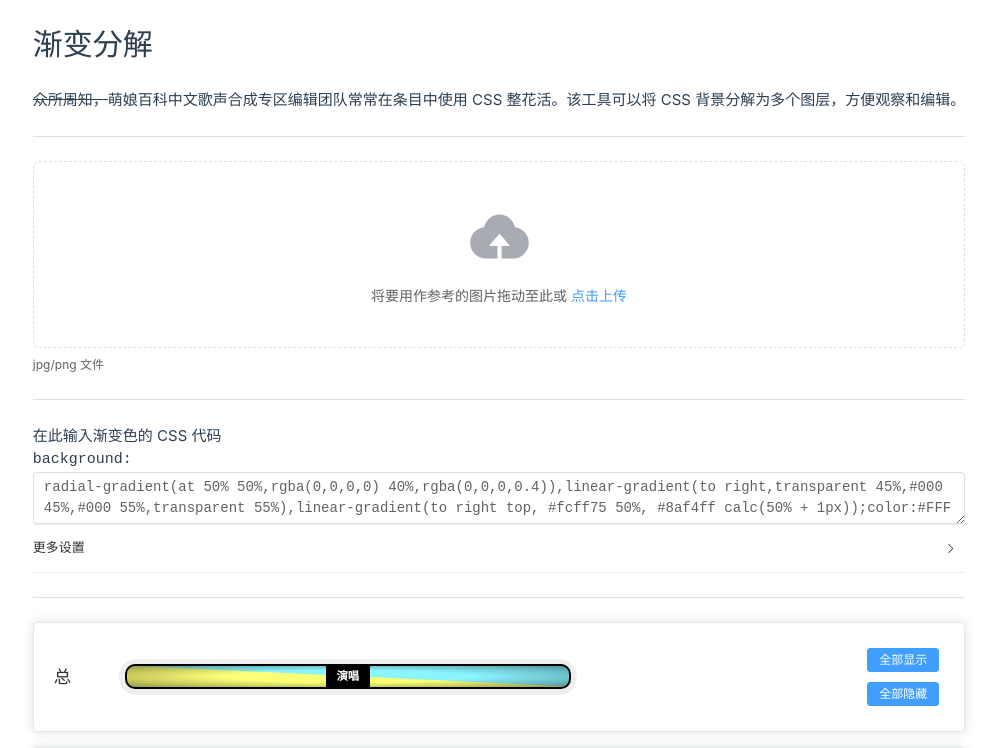
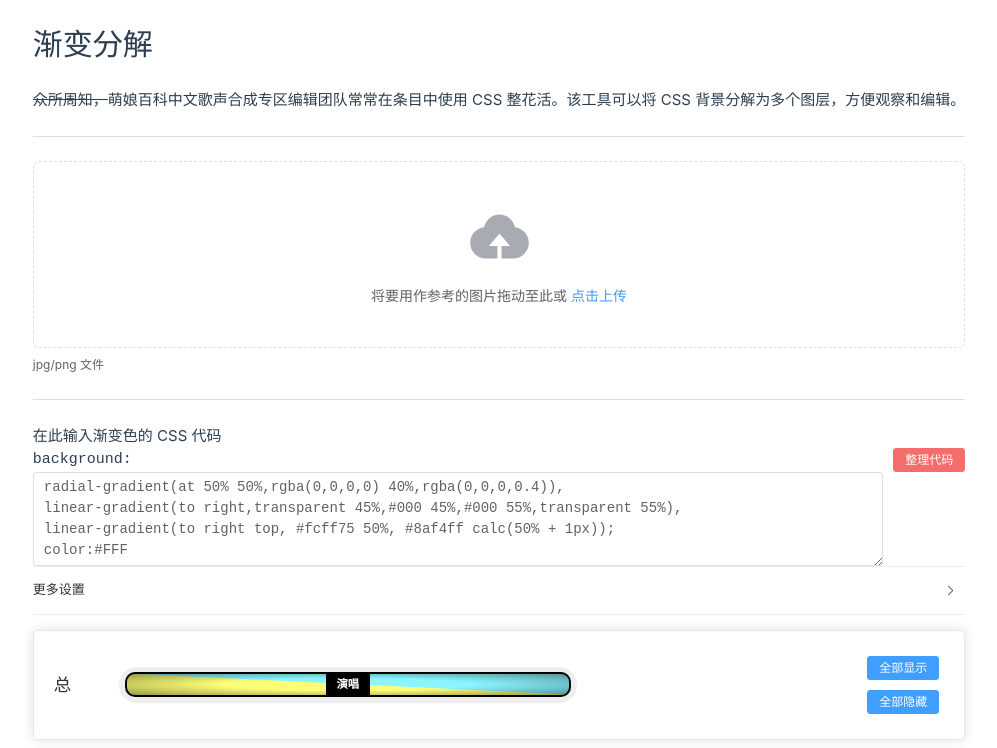
Before and after one commit to Wallbreaker5th/gradient-decomposition, a Vue app: page / in a window 1280 px wide. Shown: the top 748 px of the page, without its empty margins (141-1138 px from the left). Built offline with nearby package versions, Linux system fonts and the light colour scheme.

Commit message:
添加 RGBA 复制、更改输入框逻辑

```diff
--- /dev/null
+++ b/src/components/CssInput.vue
@@ -0,0 +1,102 @@
+<script>
+export default {
+  props: ['modelValue'],
+  data() {
+    return {
+      code: '',
+    }
+  },
+  emits: ['update:modelValue'],
+  methods: {
+    decompose(css) {
+      // css is a string
+
+      // preserve the content before the first `;`
+      background = css.split(';')[0];
+
+      // separate the background into an array of strings
+      // separated by the outermost `,`
+      // e.g. "linear-gradient(135deg,rgba(31,175,255,0.3) 20%,transparent 22%),linear-gradient(to right,transparent 83%,rgba(31,175,255,0.3%) 85%),linear-gradient(to bottom,#83708D,#FCEDE6 30%,#FCEDE6 70%,#FFE4C7)" -> ["linear-gradient(135deg,rgba(31,175,255,0.3) 20%,transparent 22%)", "linear-gradient(to right,transparent 83%,rgba(31,175,255,0.3%) 85%)", "linear-gradient(to bottom,#83708D,#FCEDE6 30%,#FCEDE6 70%,#FFE4C7)"]
+
+      let result = [];
+
+      // enumerate through the array, counting the number of brackets
+      let bracketCount = 0;
+      let lastCommaIndex = 0;
+      for (let i = 0; i < background.length; i++) {
+        if (background[i] == '(') {
+          bracketCount++;
+        } else if (background[i] == ')') {
+          bracketCount--;
+        } else if (background[i] == ',' && bracketCount == 0) {
+          result.push(background.substring(lastCommaIndex, i));
+          lastCommaIndex = i + 1;
+        }
+      }
+      if (lastCommaIndex < background.length) {
+        result.push(background.substring(lastCommaIndex, background.length));
+      }
+
+      // strip the leading and trailing spaces
+      for (let i = 0; i < result.length; i++) {
+        result[i] = result[i].trim();
+      }
+
+      return {
+        background: result,
+        extra: css.split(';').slice(1).map(x => x.trim()).join(';\n')
+      }
+    },
+    combine(cssList) {
+      return cssList.background.join(',\n') + ';\n' + cssList.extra;
+    },
+    resetCode() {
+      this.code = this.combine(this.modelValue);
+    }
+  },
+  computed: {
+    decomposedCss() {
+      return this.decompose(this.value);
+    },
+    value: {
+      get() {
+        return this.code;
+      },
+      set(value) {
+        this.code = value;
+        this.$emit('update:modelValue', this.decompose(value));
+      }
+    }
+  },
+  mounted() {
+    this.resetCode();
+  },
+}
+</script>
+
+<template>
+  <div class="css-input">
+    <div style="flex-grow: 1">
+      <pre>background: </pre>
+      <el-input v-model="value" type="textarea" style="font-family: monospace"
+        autosize="{ minRows: 3, maxRows: 20 }"></el-input>
+    </div>
+    <div class="tools">
+      <el-button type="danger" @click="resetCode" size="small">整理代码</el-button>
+    </div>
+  </div>
+</template>
+
+<style scoped>
+.css-input {
+  display: flex;
+  flex-direction: row;
+}
+
+.css-input .tools {
+  margin-left: 10px;
+  display: flex;
+  flex-direction: column;
+  justify-content: space-between;
+}
+</style>
--- a/src/components/LayersDisplay.vue
+++ b/src/components/LayersDisplay.vue
@@ -2,16 +2,26 @@
 import SingleLayer from './SingleLayer.vue';
 import ColoredBox from './ColoredBox.vue';
 import LayerCard from './LayerCard.vue';
+import CssInput from './CssInput.vue';
 
 export default {
   components: {
     SingleLayer,
     ColoredBox,
     LayerCard,
+    CssInput,
   },
   data() {
     return {
-      css: "radial-gradient(at 50% 50%,rgba(0,0,0,0) 40%,rgba(0,0,0,0.4)),linear-gradient(to right,transparent 45%,#000 45%,#000 55%,transparent 55%),linear-gradient(to right top, #fcff75 50%, #8af4ff calc(50% + 1px));color:#FFF",
+      // css: "radial-gradient(at 50% 50%,rgba(0,0,0,0) 40%,rgba(0,0,0,0.4)),linear-gradient(to right,transparent 45%,#000 45%,#000 55%,transparent 55%),linear-gradient(to right top, #fcff75 50%, #8af4ff calc(50% + 1px));color:#FFF",
+      css: {
+        background: [
+          "radial-gradient(at 50% 50%,rgba(0,0,0,0) 40%,rgba(0,0,0,0.4))",
+          "linear-gradient(to right,transparent 45%,#000 45%,#000 55%,transparent 55%)",
+          "linear-gradient(to right top, #fcff75 50%, #8af4ff calc(50% + 1px))"
+        ],
+        extra: "color:#FFF"
+      },
       width: 442,
       height: 20,
       borderwidth: 2,
@@ -24,45 +34,9 @@ export default {
     };
   },
   methods: {
-    decompose(css) {
-      // css is a string
-
-      // preserve the content before the first `;`
-      css = css.split(';')[0];
-
-      // separate the css into an array of strings
-      // separated by the outermost `,`
-      // e.g. "linear-gradient(135deg,rgba(31,175,255,0.3) 20%,transparent 22%),linear-gradient(to right,transparent 83%,rgba(31,175,255,0.3%) 85%),linear-gradient(to bottom,#83708D,#FCEDE6 30%,#FCEDE6 70%,#FFE4C7)" -> ["linear-gradient(135deg,rgba(31,175,255,0.3) 20%,transparent 22%)", "linear-gradient(to right,transparent 83%,rgba(31,175,255,0.3%) 85%)", "linear-gradient(to bottom,#83708D,#FCEDE6 30%,#FCEDE6 70%,#FFE4C7)"]
-
-      let result = [];
-
-      // enumerate through the array, counting the number of brackets
-      let bracketCount = 0;
-      let lastCommaIndex = 0;
-      for (let i = 0; i < css.length; i++) {
-        if (css[i] == '(') {
-          bracketCount++;
-        } else if (css[i] == ')') {
-          bracketCount--;
-        } else if (css[i] == ',' && bracketCount == 0) {
-          result.push(css.substring(lastCommaIndex, i));
-          lastCommaIndex = i + 1;
-        }
-      }
-      if (lastCommaIndex < css.length) {
-        result.push(css.substring(lastCommaIndex, css.length));
-      }
-
-      // strip the leading and trailing spaces
-      for (let i = 0; i < result.length; i++) {
-        result[i] = result[i].trim();
-      }
-
-      return result;
-    },
     onInputUpdated() {
       let old_length = this.isDisplayed.length;
-      let new_length = this.decompose(this.css).length;
+      let new_length = this.css.background.length;
       while (old_length < new_length) {
         this.isDisplayed.push(true);
         old_length++;
@@ -84,11 +58,11 @@ export default {
     }
   },
   computed: {
-    decomposedCss() {
+    decomposedBackground() {
       let result = [];
-      for (let i = 0; i < this.decompose(this.css).length; i++) {
+      for (let i = 0; i < this.css.background.length; i++) {
         result.push({
-          css: this.decompose(this.css)[i],
+          css: this.css.background[i],
           index: i + 1
         });
       }
@@ -97,10 +71,10 @@ export default {
     extraCss() {
       // all after the first `;`
       // trim the leading and trailing spaces of each part
-      return this.css.split(';').slice(1).map(x => x.trim()).join(';\n');
+      return this.css.extra;
     },
-    combinedCss() {
-      let decomposed = this.decompose(this.css);
+    combinedBackground() {
+      let decomposed = this.css.background;
       let result = [];
       for (let i = 0; i < decomposed.length; i++) {
         if (this.isDisplayed[i]) {
@@ -127,9 +101,7 @@ export default {
   <div>
     <p>在此输入渐变色的 CSS 代码</p>
 
-    <pre>background: </pre>
-    <el-input v-model="css" type="textarea" placeholder="CSS 代码" style="font-family: monospace"
-      @input="onInputUpdated()"></el-input>
+    <CssInput v-model="css" @input="onInputUpdated()"></CssInput>
 
     <el-collapse>
       <el-collapse-item title="更多设置">
@@ -160,15 +132,13 @@ export default {
       </el-collapse-item>
     </el-collapse>
 
-    <el-divider></el-divider>
-
-    <div v-if="decomposedCss.length == 0">
+    <div v-if="decomposedBackground.length == 0">
       <p>请在上方输入 CSS 代码</p>
     </div>
     <div v-else>
       <LayerCard title="总">
         <div style="display:flex; flex-direction: row; align-items: center; justify-content: space-between;">
-          <ColoredBox :css="combinedCss" :width="width" :height="height" :borderwidth="borderwidth"
+          <ColoredBox :css="combinedBackground" :width="width" :height="height" :borderwidth="borderwidth"
             :bordercolor="bordercolor" :borderRadius="borderRadius" :background="background" :extraCss="extraCss"
             :exampleText="exampleText">
           </ColoredBox>
@@ -178,7 +148,7 @@ export default {
           </div>
         </div>
       </LayerCard>
-      <SingleLayer v-for="layer in decomposedCss" :css="layer.css" :index="layer.index" :key="layer.index"
+      <SingleLayer v-for="layer in decomposedBackground" :css="layer.css" :index="layer.index" :key="layer.index"
         :extraCss="extraCss" :width="width" :height="height" :borderwidth="borderwidth" :bordercolor="bordercolor"
         :borderRadius="borderRadius" :background="background" :exampleText="exampleText">
         <el-switch v-model="isDisplayed[layer.index - 1]" active-text="显示" inactive-text="隐藏" inline-prompt></el-switch>
--- a/src/components/ReferencePicture.vue
+++ b/src/components/ReferencePicture.vue
@@ -44,29 +44,36 @@ export default {
 <template>
   <div>
     <div v-if="uploaded" style="display: flex; align-items: flex-end; flex-direction: row;">
-      <div style="width:60%">
+      <div style="max-width:500px">
         <img :src="imageData" style="max-width: 100%; max-height: 400px;" />
       </div>
       <div
-        style="margin: 20px; display: flex; flex-direction: column; justify-content: space-between; align-items: center;">
+        style="margin: 10px; display: flex; flex-direction: column; justify-content: space-between; align-items: center;">
         <el-button type="danger" @click="uploaded = false; palette = []" class="button">清除图片</el-button>
         <el-button type="primary" @click="getColorPalette" class="button">提取色卡</el-button>
       </div>
-      <table style="margin: 20px;">
-        <tr v-for="color in palette" style="width: 6em; text-align: center;">
-          <td>
-            <el-tooltip content="点击复制颜色代码" placement="left">
+      <div style="text-align: center;" v-if="palette.length > 0">
+        点击色块或代码即可复制。
+        <table style="margin: 10px;">
+          <tr v-for="color in palette" style="width: 6em;">
+            <td>
               <el-button
                 :style="{ backgroundColor: `rgb(${color[0]}, ${color[1]}, ${color[2]})`, width: '30px', height: '30px', display: 'inline-block' }"
                 @click="copyToClipboard(rgb2hex(color))">
               </el-button>
-            </el-tooltip>
-          </td>
-          <td style="width: 6em; text-align: center;">
-            {{ rgb2hex(color) }}
-          </td>
-        </tr>
-      </table>
+            </td>
+            <td style="width: 5em;">
+              <el-button text @click="copyToClipboard(rgb2hex(color))" style="width: 5em;">{{ rgb2hex(color)
+              }}</el-button>
+            </td>
+            <td style="width: 11em;">
+              <el-button text @click="copyToClipboard(`rgba(${color[0]},${color[1]},${color[2]},100)`)"
+                style="width: 11em;">{{ `rgba(${color[0]},${color[1]},${color[2]},100)`
+                }}</el-button>
+            </td>
+          </tr>
+        </table>
+      </div>
     </div>
     <el-upload class="upload-demo" drag :show-file-list="false" :auto-upload="false" :on-change="handleUpload" v-else>
       <el-icon class="el-icon--upload"><upload-filled /></el-icon>
```
